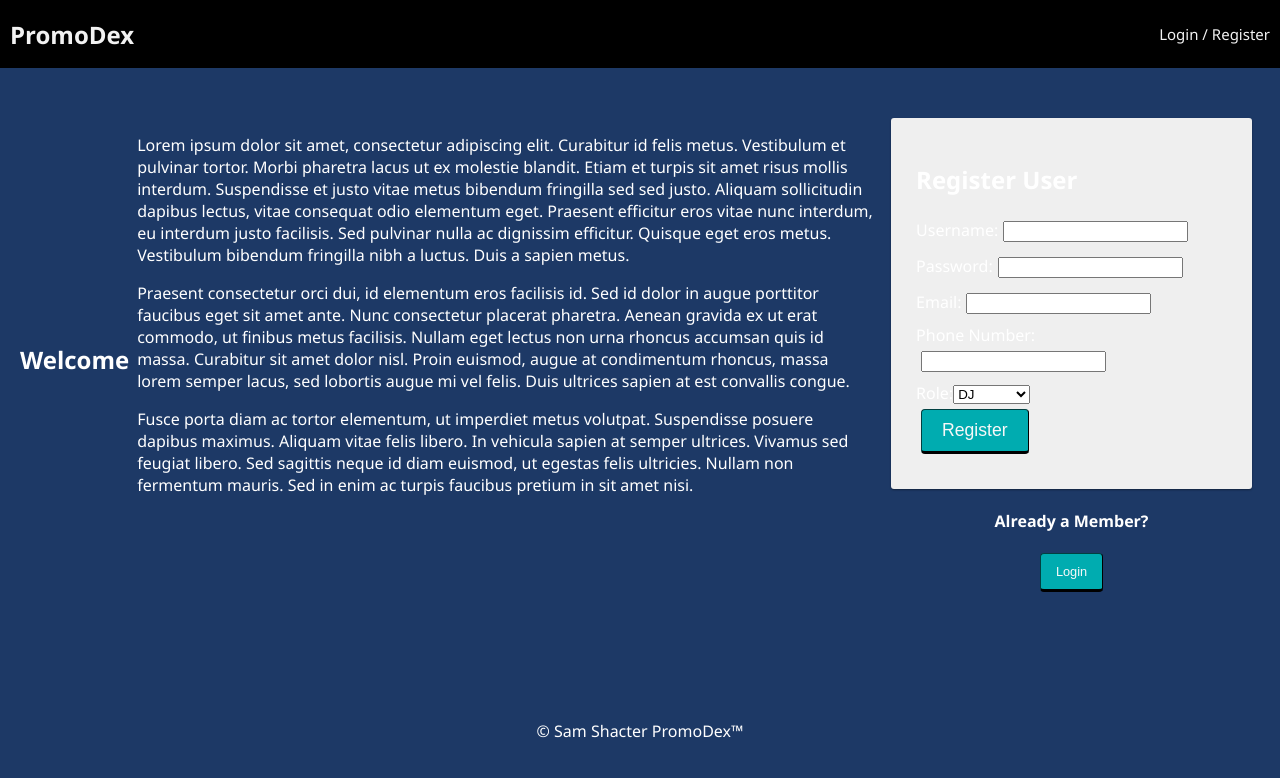
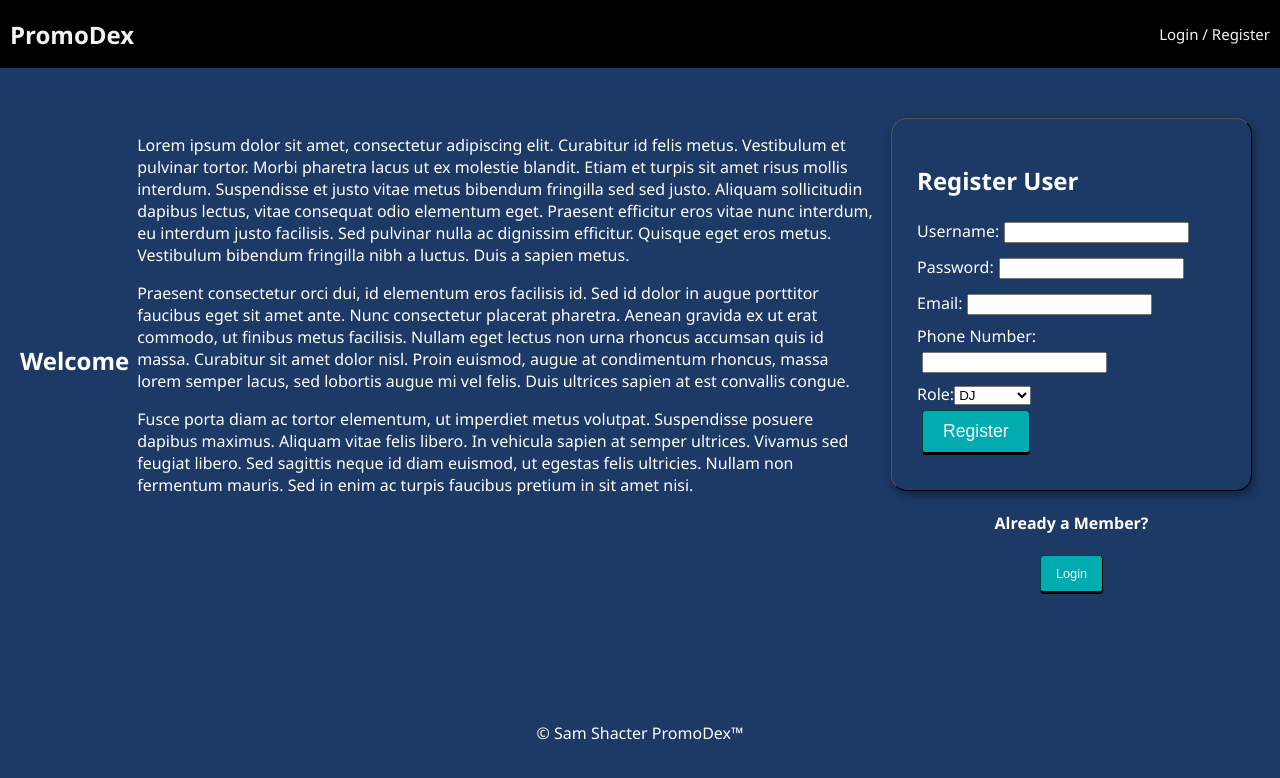
Before and after one commit to RaptorRage421/prime-solo-project-repo, a React (Vite) app: page /booking#/home in a window 1280 px wide. Shown: the top 778 px of the page. Built offline with nearby package versions, Linux system fonts and the light colour scheme; no server answers.

Commit message:
fixed an issue with the SelectGenres component not refreshing the DjList Component when it was submitted.

```diff
--- a/src/Djs/DjDetails.jsx
+++ b/src/Djs/DjDetails.jsx
@@ -1,7 +1,7 @@
 import { useEffect } from "react";
 import { useDispatch, useSelector } from "react-redux";
 import { useParams } from "react-router-dom";
-import { Box, Card, CardContent, Typography, Avatar, Grid, Chip, Accordion, AccordionSummary, AccordionDetails } from "@mui/material";
+import { Box, Card, CardContent, Typography, Avatar, Grid, Chip, Accordion, AccordionSummary, AccordionDetails, Divider } from "@mui/material";
 import ExpandMoreIcon from '@mui/icons-material/ExpandMore';
 
 const DjDetails = () => {
@@ -29,11 +29,14 @@ const DjDetails = () => {
     const ampm = parseInt(hours) >= 12 ? 'PM' : 'AM';
     return `${formattedHours}:${minutes} ${ampm}`;
 }
+let currentDate = new Date()
+let currentYear = currentDate.getFullYear()
+
 
   return (
     <div className="container">
       <Box sx={{ width: '80%', margin: '0 auto' }}>
-        <Card sx={{ backgroundColor: '#1b2961', color: 'white' }}>
+        <Card sx={{ backgroundColor: '#1b2961', color: 'white', boxShadow: '4px 4px 4px black'}}>
           <CardContent>
             <Grid container spacing={2}>
               <Grid item>
@@ -46,15 +49,19 @@ const DjDetails = () => {
               </Grid>
               <Grid item xs>
                 <Typography variant="h2">{djDetails.dj_stage_name}</Typography>
-                <Typography variant="body1">Years Active: {djDetails.dj_years_active}</Typography>
+                {djDetails.dj_link && (
+                  <Typography className="dj_link" variant="body2" component="a" href={`http://${djDetails.dj_link}`}> {djDetails.dj_link}</Typography>
+                )}
+                <br/>
+                <Typography variant="h6"><Divider textAlign="left" variant="middle" sx={{ '&::before, &::after': { borderColor: 'white' }, my: 2, color: 'white' }}>Years Active</Divider> {currentYear - djDetails.dj_years_active} - {currentYear} </Typography><br/>
                 {djDetails.dj_bio && (
-                  <Typography variant="body2">Bio: {djDetails.dj_bio}</Typography>
+                <Typography variant="h6"><Divider textAlign="left" variant="middle" sx={{ '&::before, &::after': { borderColor: 'white' }, my: 2, color: 'white' }}>Bio </Divider>{djDetails.dj_bio}</Typography>
                 )}
-                {djDetails.dj_link && (
-                  <Typography variant="body2">Link: {djDetails.dj_link}</Typography>
-                )}
+
                 <Typography variant="h6" sx={{ mt: 2 }}>
+                <Divider textAlign="left" variant="middle" sx={{ '&::before, &::after': { borderColor: 'white' }, my: 2, color: 'white' }}>
                   Genres
+                  </Divider>
                 </Typography>
                 <Grid container spacing={1}>
                   {djDetails.dj_genres && djDetails.dj_genres.map((genre) => (
@@ -69,7 +76,9 @@ const DjDetails = () => {
                   ))}
                 </Grid>
                 <Typography variant="h6" sx={{ mt: 2 }}>
+                <Divider textAlign="left" variant="middle" sx={{ '&::before, &::after': { borderColor: 'white' }, my: 2, color: 'white' }}>
                   Confirmed Events
+                  </Divider>
                 </Typography>
                 {djDetails.confirmed_events && djDetails.confirmed_events.map((event, index) => (
                   <Accordion
--- a/src/Djs/DjsList.jsx
+++ b/src/Djs/DjsList.jsx
@@ -1,5 +1,5 @@
 import { useDispatch, useSelector } from "react-redux";
-import { useEffect } from "react";
+import { useEffect, useState } from "react";
 import { Link } from "react-router-dom/cjs/react-router-dom";
 import Chip from "@mui/material/Chip";
 import Stack from "@mui/material/Stack";
@@ -9,10 +9,11 @@ import "./DjsList.css";
 
 const DjsList = () => {
     const dispatch = useDispatch();
+    const [refresh, setRefresh] = useState(false)
 
     useEffect(() => {
         dispatch({ type: "FETCH_DJS" });
-    }, [dispatch]);
+    }, [dispatch, refresh]);
 
     const djList = useSelector((store) => store.djListReducer)
     const user = useSelector((store) => store.user)
@@ -26,6 +27,10 @@ const DjsList = () => {
         const options = { year: 'numeric', month: 'long', day: 'numeric' };
         return new Intl.DateTimeFormat('en-US', options).format(new Date(date));
     };
+
+    const handleSubmittedGenres = () => {
+        setRefresh(!refresh)
+    }
     return (
         <div className="table-container">
             <table>
@@ -50,7 +55,7 @@ const DjsList = () => {
                             <td className="name-column"><Link to={`/dj/${dj.dj_id}`} className='dj_link'>{dj.dj_stage_name}</Link></td>
                             <td className="genres-column" >
                                 {isCurrentUser(dj.dj_id) && dj.dj_genres === null || user.role === 2 && dj.dj_genres === null ? (
-                                    <SelectGenres djId={dj.dj_id} />
+                                    <SelectGenres handleSubmittedGenres={handleSubmittedGenres} djId={dj.dj_id} />
                                 ) : (
                                     Array.isArray(dj.dj_genres) && dj.dj_genres.map((genre, index) => (
                                         <Stack
--- a/src/components/App/App.css
+++ b/src/components/App/App.css
@@ -102,13 +102,15 @@ Form Treatment
 
 .formPanel {
   box-sizing: border-box;
-  width: 400px;
+  color: white;
+  width: 500px;
   max-width: 100%;
   padding: 25px;
   margin: 0 auto 20px;
-  background-color: #efefef;
-  border-radius: 3px;
-  box-shadow: 0 1px 2px rgb(0, 0, 0, 0.4);
+  border: 1px outset black;
+  background-color: #1d3966;
+  border-radius: 1em;
+  box-shadow: 2px 4px 10px rgb(0, 0, 0, 0.4);
 }
 
 input {
--- a/src/components/SelectGenres/SelectGenres.jsx
+++ b/src/components/SelectGenres/SelectGenres.jsx
@@ -2,7 +2,7 @@ import React, { useEffect, useState } from "react";
 import { useSelector, useDispatch } from "react-redux";
 import { FormControl, InputLabel, Select, MenuItem, OutlinedInput, Chip, Button, Box } from "@mui/material";
 
-const SelectGenres = ({ djId }) => {
+const SelectGenres = ({ djId, handleSubmittedGenres }) => {
   const genreList = useSelector((store) => store.genreReducer);
   const user = useSelector((store) => store.user);
   const dispatch = useDispatch();
@@ -10,7 +10,7 @@ const SelectGenres = ({ djId }) => {
 
   useEffect(() => {
     dispatch({ type: "FETCH_GENRES" });
-  }, [dispatch]);
+  }, [dispatch,]);
 
   const handleGenreChange = (event) => {
     const selectedOptions = event.target.value;
@@ -22,6 +22,7 @@ const SelectGenres = ({ djId }) => {
     const userId = user.role === 2 ? djId : user.id
     dispatch({ type: "SEND_GENRES", payload: { userId, genres: selectedGenres } })
     dispatch({ type: "FETCH_DJS" })
+    handleSubmittedGenres()
   }
 
   return (
@@ -37,7 +38,7 @@ const SelectGenres = ({ djId }) => {
         },
       }}>
         <InputLabel
-        sx={{color: 'white'}}
+          sx={{ color: 'white' }}
           id="genres-label" >Select Genres</InputLabel>
         <Select
           labelId="genres-label"
```
Lines whose indentation alone changed are shown as unchanged.
